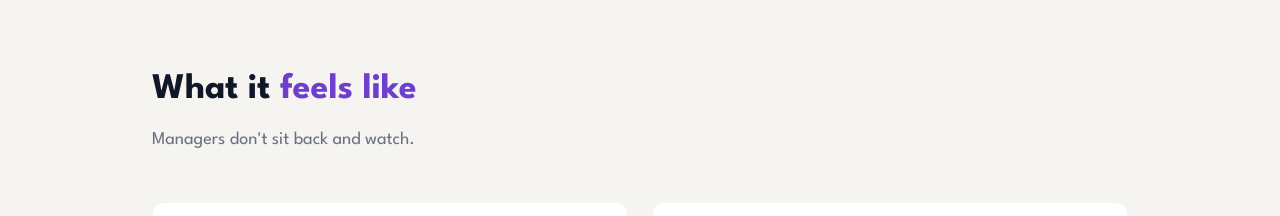
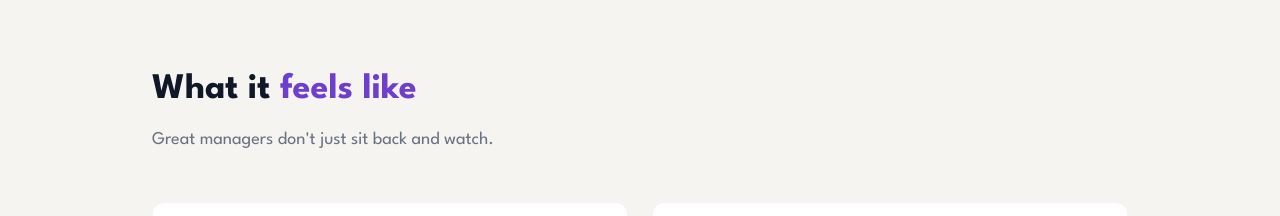
Before and after one commit to stevearntz/campfire-website, a Next.js app: page /about in a window 1280 px wide. Shown: the part 2140-2356 px from the top of the page. Built offline with nearby package versions, Linux system fonts and the light colour scheme; no server answers.

Commit message:
Update What It Feels Like subtext
Co-Authored-By: Claude Opus 4.6 <noreply@anthropic.com>

```diff
--- a/app/about/page.tsx
+++ b/app/about/page.tsx
@@ -346,7 +346,7 @@ export default function AboutPage() {
             What it <span className="text-[#6E3FCC]">feels like</span>
           </h2>
           <p className="text-lg text-gray-500 mb-12 max-w-2xl">
-            Managers don&apos;t sit back and watch.
+            Great managers don&apos;t just sit back and watch.
           </p>
 
           {/* The experience */}
```
